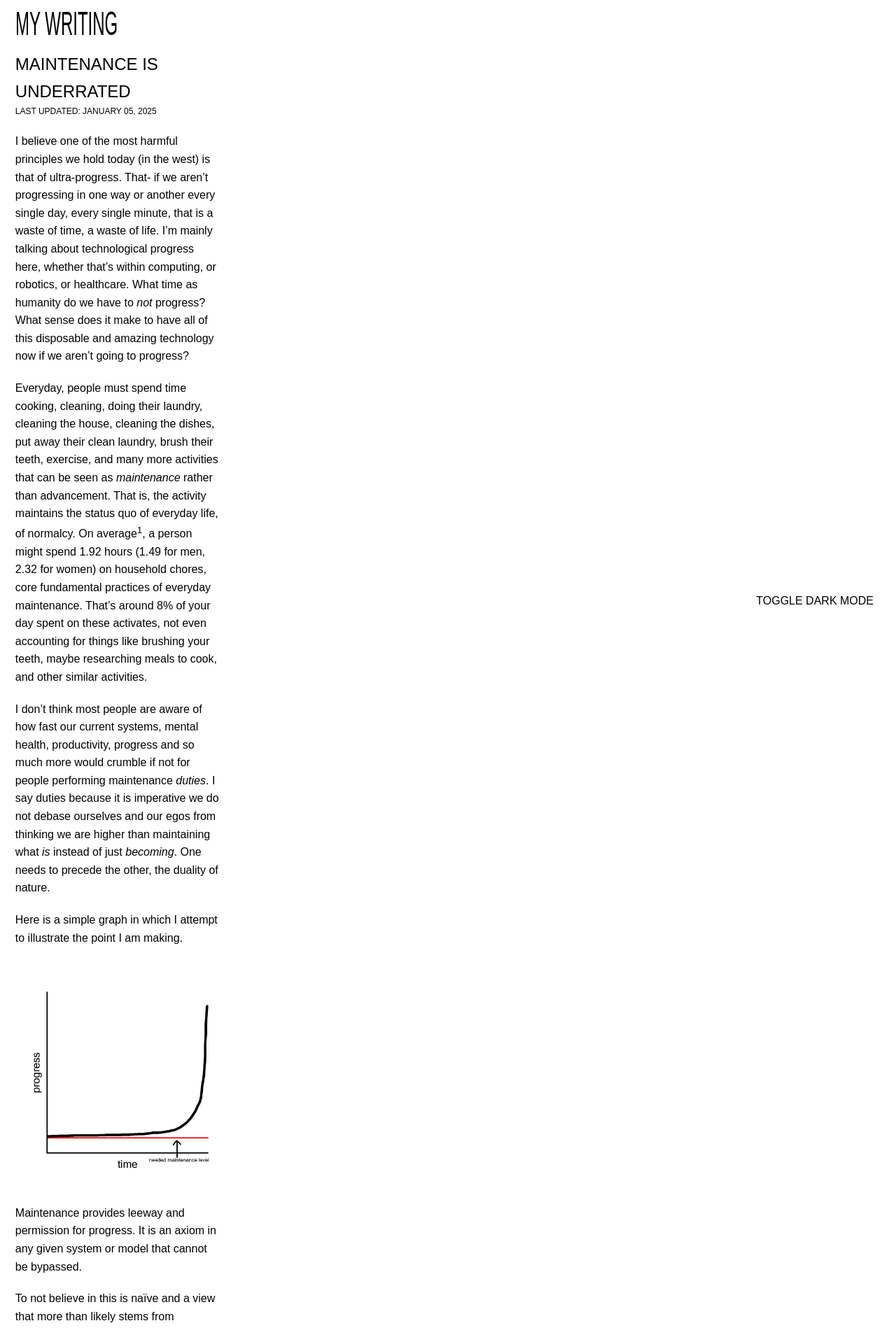
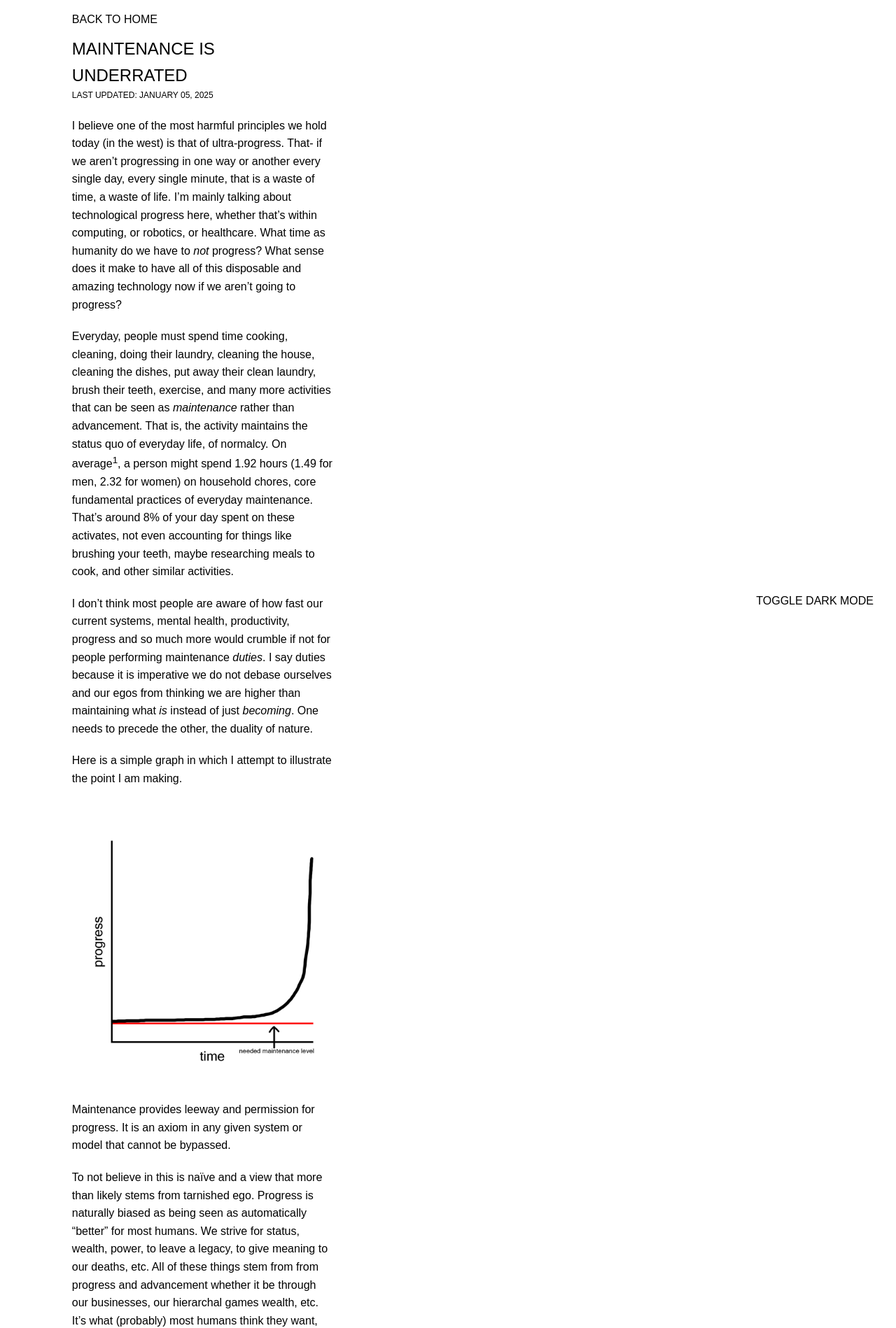
Before and after one commit to pxsswordprotected/personalsite, a Jekyll site: the page built from docs/_posts/2025-01-05-Maintenance-Is-Underrated.md, in a window 1280 px wide. Shown: the top 1898 px of the page at 70% size. Built offline with Jekyll 4.4.1, drawn with Linux system fonts in a browser that asks for light colours.

Commit message:
updated llook of post

```diff
--- a/docs/_layouts/post.html
+++ b/docs/_layouts/post.html
@@ -14,8 +14,8 @@
             padding: 0 1%;
             box-sizing: border-box;
             margin-top: 15px;
-            margin-left: 9px;
-            width: 320px;
+            margin-left: 90px;
+            width: 400px;
             color: #000;
             background-color: #fff;
             transition: background-color 0.3s ease, color 0.3s ease;
@@ -33,10 +33,11 @@
         .home-link {
             color: #000;
             text-decoration: none;
-            font-size: 1.5rem;
+            font-size: 1rem;
             font-weight: normal;
             display: block;
-            margin-bottom: 20px;
+            margin-bottom: 10px;
+            margin-top:10px;
         }
 
         .home-link:hover {
@@ -78,7 +79,7 @@
         }
 
         img {
-            max-width:320px;
+            max-width:400px;
         }
 
         @media (max-width: 768px) {
@@ -180,10 +181,10 @@
     </style>
 </head>
 <body class="post-background">
-    <header>
-        <a href="{{ '/my_writing/' | relative_url }}" class="home-link">MY WRITING</a>    </header>
+    <!-- <header class ="my-writing"> MY WRITING   </header> -->
     <article>
-        <h1>{{ page.title }}</h1>
+        <a href="{{ '/my_writing/' | relative_url }}" class="home-link">BACK TO HOME</a>
+    </header>        <h1>{{ page.title }}</h1>
         <div class="post-date">LAST UPDATED: {{ page.date | date: "%B %d, %Y" }}</div>
 
         <div class="post-content">
```
